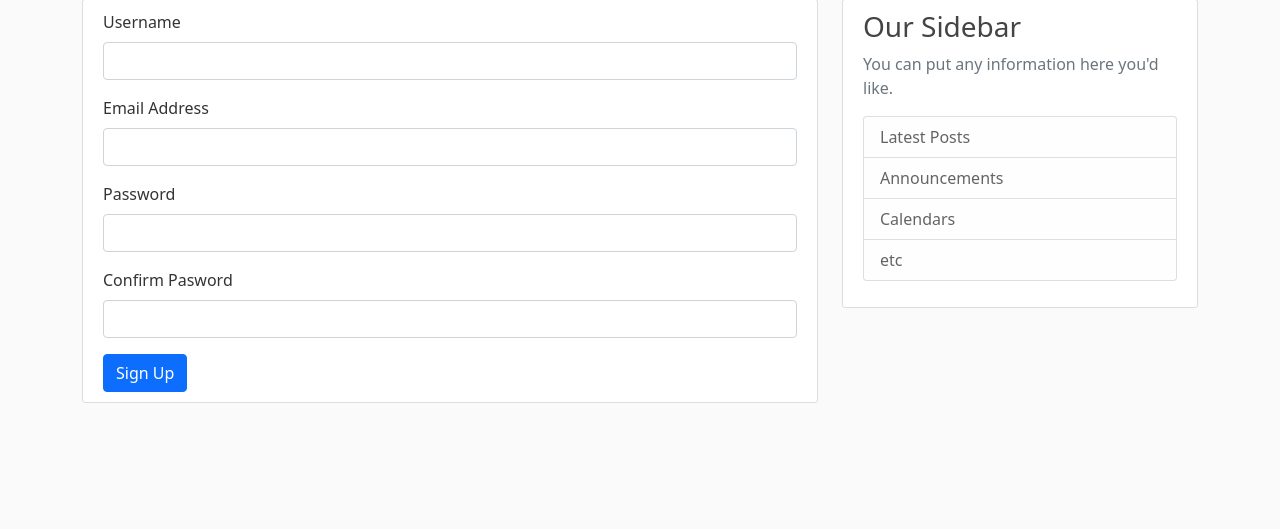
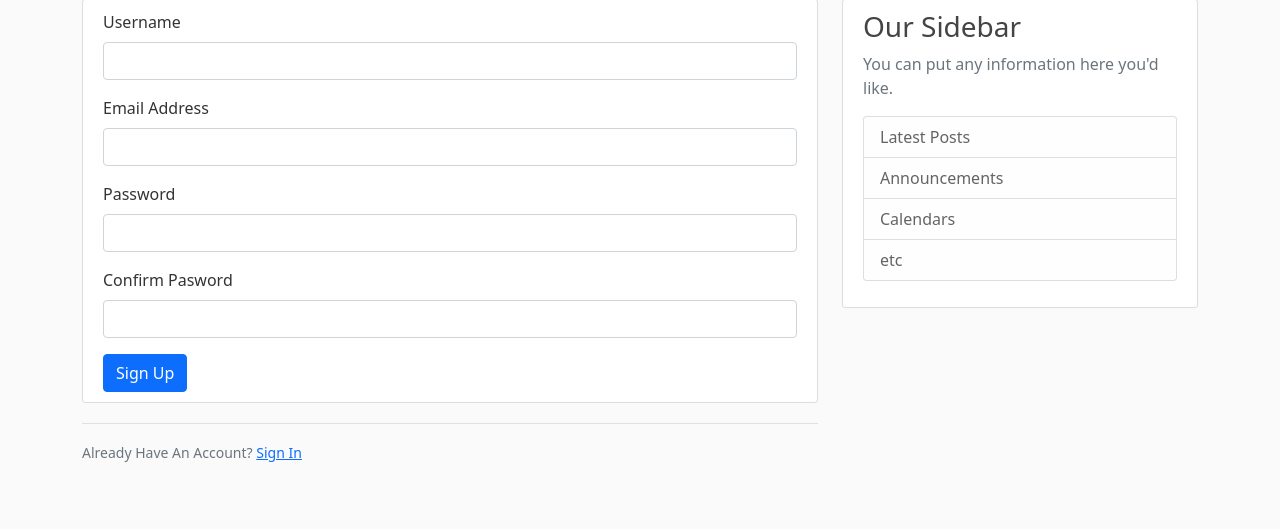
Before and after one commit to LewisJassy/Flask-Web-framework, a Flask app: page /register in a window 1280 px wide. Shown: the part 81-610 px from the top of the page. Run offline with Flask 3, Linux system fonts and the light colour scheme; some libraries are stand-ins or nearby versions.

Commit message:
check if we have an account

```diff
--- a/Blog/templates/register.html
+++ b/Blog/templates/register.html
@@ -17,4 +17,9 @@
             {% endif %}
         {% endwith %}
     </div>
+    <div class="border-top pt-3">
+        <small class="text-muted">
+            Already Have An Account? <a class="ml-2" href="{{url_for('login')}}">Sign In</a>
+        </small>
+    </div>
 {% endblock content %}
```
